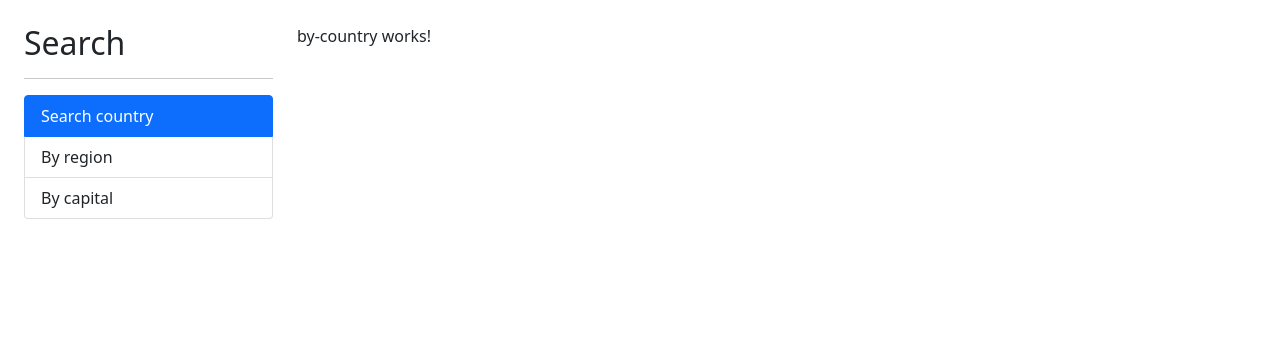
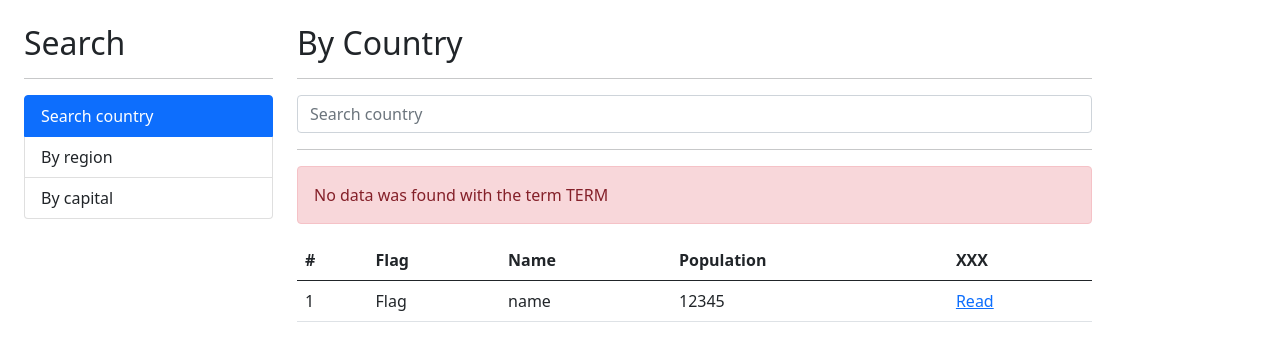
Before and after one commit to jorgeramos2068/angular-app-10-countries, an Angular app: page / in a window 1280 px wide. Shown: the top 350 px of the page. Built offline with nearby package versions, Linux system fonts and the light colour scheme.

Commit message:
Add countries service

```diff
--- a/src/app/countries/countries.module.ts
+++ b/src/app/countries/countries.module.ts
@@ -1,5 +1,7 @@
 import { NgModule } from '@angular/core';
 import { CommonModule } from '@angular/common';
+import { FormsModule } from '@angular/forms';
+
 import { ByCapitalComponent } from './pages/by-capital/by-capital.component';
 import { ByCountryComponent } from './pages/by-country/by-country.component';
 import { ByRegionComponent } from './pages/by-region/by-region.component';
@@ -12,7 +14,7 @@
     ByRegionComponent,
     ReadCountryComponent,
   ],
-  imports: [CommonModule],
+  imports: [CommonModule, FormsModule],
   exports: [
     ByCapitalComponent,
     ByCountryComponent,
--- a/src/app/countries/pages/by-country/by-country.component.html
+++ b/src/app/countries/pages/by-country/by-country.component.html
@@ -1 +1,44 @@
-<p>by-country works!</p>
+<h2>By Country</h2>
+<hr />
+
+<div class="row">
+  <div class="col">
+    <form autocomplete="off" (ngSubmit)="search()">
+      <input
+        type="text"
+        name="term"
+        class="form-control"
+        placeholder="Search country"
+        [(ngModel)]="term"
+      />
+    </form>
+  </div>
+</div>
+<hr />
+
+<div class="alert alert-danger">No data was found with the term TERM</div>
+
+<div class="row">
+  <div class="col">
+    <table class="table table-hover">
+      <thead>
+        <tr>
+          <th>#</th>
+          <th>Flag</th>
+          <th>Name</th>
+          <th>Population</th>
+          <th>XXX</th>
+        </tr>
+      </thead>
+      <tbody>
+        <tr>
+          <td>1</td>
+          <td>Flag</td>
+          <td>name</td>
+          <td>12345</td>
+          <td><a href="/country/cri">Read</a></td>
+        </tr>
+      </tbody>
+    </table>
+  </div>
+</div>
--- a/src/app/countries/pages/by-country/by-country.component.ts
+++ b/src/app/countries/pages/by-country/by-country.component.ts
@@ -1,16 +1,18 @@
-import { Component, OnInit } from '@angular/core';
+import { Component } from '@angular/core';
+import { CountriesService } from '../../services/countries.service';
 
 @Component({
   selector: 'app-by-country',
   templateUrl: './by-country.component.html',
-  styles: [
-  ]
 })
-export class ByCountryComponent implements OnInit {
+export class ByCountryComponent {
+  public term: string = '';
 
-  constructor() { }
+  constructor(private countriesService: CountriesService) {}
 
-  ngOnInit(): void {
+  search() {
+    this.countriesService.searchCountry(this.term).subscribe((resp) => {
+      console.log(resp);
+    });
   }
-
 }
--- /dev/null
+++ b/src/app/countries/services/countries.service.ts
@@ -0,0 +1,17 @@
+import { Injectable } from '@angular/core';
+import { HttpClient } from '@angular/common/http';
+import { Observable } from 'rxjs';
+
+@Injectable({
+  providedIn: 'root',
+})
+export class CountriesService {
+  private urlApi: string = 'https://restcountries.eu/rest/v2';
+
+  constructor(private http: HttpClient) {}
+
+  searchCountry(term: string): Observable<any> {
+    const url = `${this.urlApi}/name/${term}`;
+    return this.http.get(url);
+  }
+}
```
Also changed, not shown: src/app/app.module.ts (+8 -1 lines).
